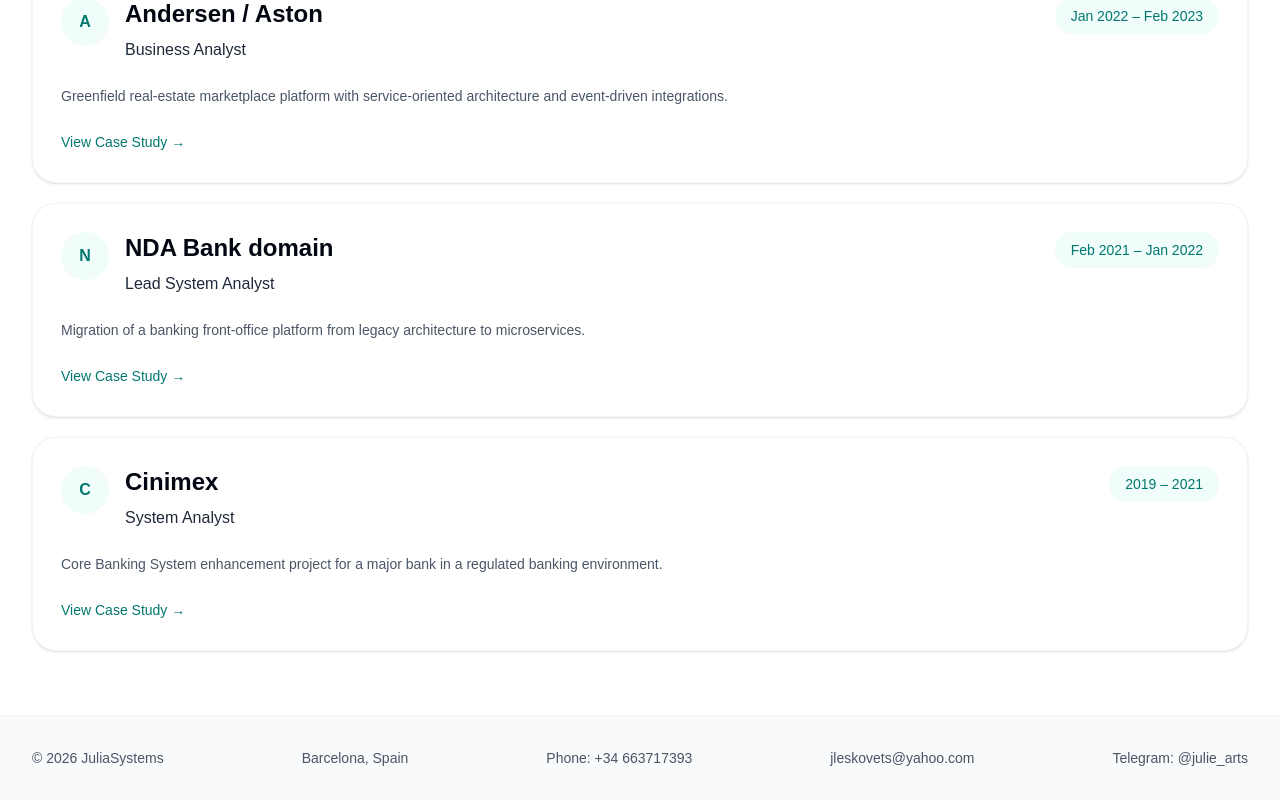
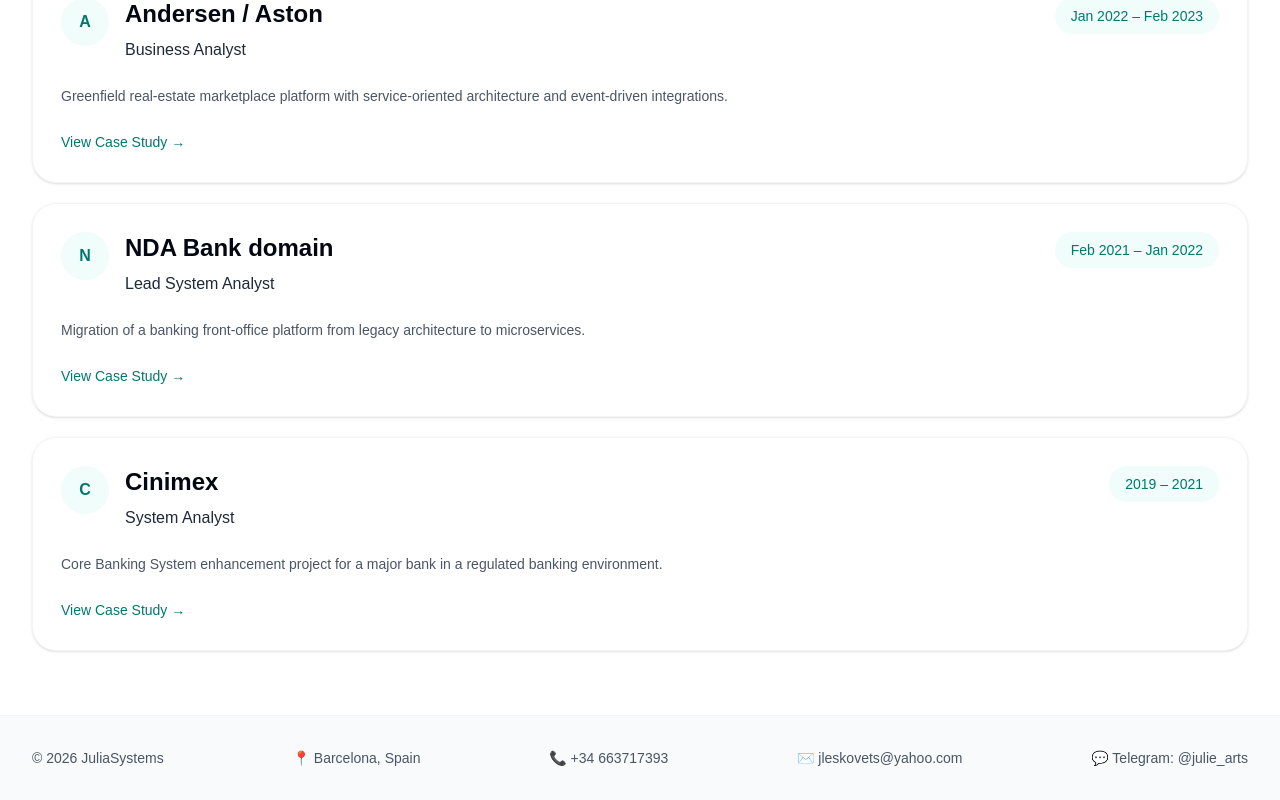
Before and after one commit to jleskovets/juliasystems, a Next.js app: page / in a window 1280 px wide. Shown: the part 2346-3146 px from the top of the page. Built offline with nearby package versions, Linux system fonts and the light colour scheme.

Commit message:
Update page.tsx

```diff
--- a/app/page.tsx
+++ b/app/page.tsx
@@ -189,10 +189,10 @@
         <footer className="border-t border-gray-100 bg-gray-50">
           <div className="mx-auto flex max-w-7xl flex-wrap items-center justify-between gap-4 px-8 py-8 text-sm text-gray-600">
             <p>© 2026 JuliaSystems</p>
-            <p>Barcelona, Spain</p>
-            <p>Phone: +34 663717393</p>
-            <p>jleskovets@yahoo.com</p>
-            <p>Telegram: @julie_arts</p>
+            <p>📍 Barcelona, Spain</p>
+            <p>📞 +34 663717393</p>
+            <p>✉️ jleskovets@yahoo.com</p>
+            <p>💬 Telegram: @julie_arts</p>
           </div>
         </footer>
       </main>
```
